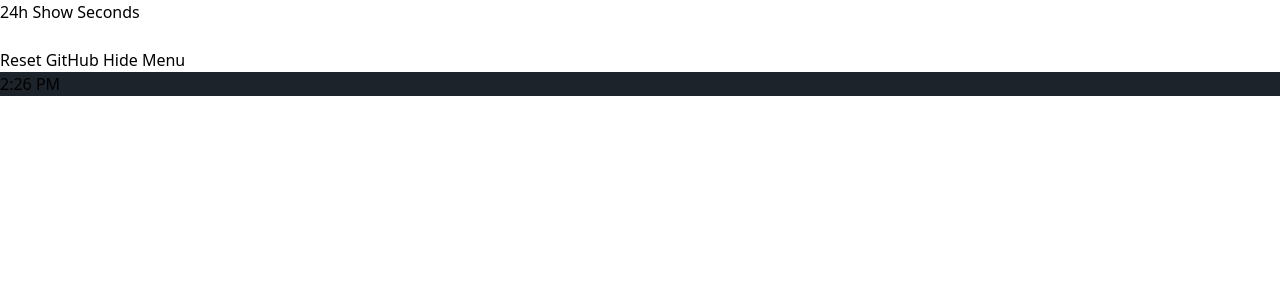
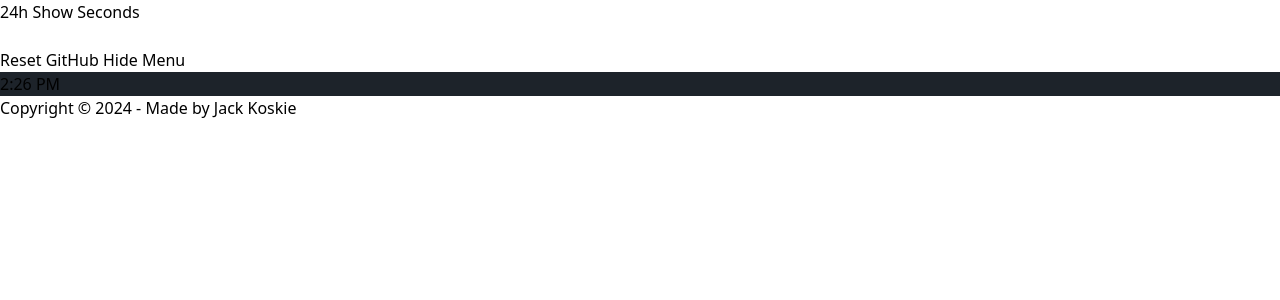
Before and after one commit to jackkoskie/clock, a SvelteKit app: page / in a window 1280 px wide. Shown: the top 300 px of the page. Built offline with nearby package versions, Linux system fonts and the light colour scheme; some icons are missing.

Commit message:
feat: add made by jack

```diff
--- a/src/routes/+page.svelte
+++ b/src/routes/+page.svelte
@@ -117,6 +117,17 @@
 	</h1>
 </div>
 
+{#if showMenu}
+	<footer class="footer footer-center bg-base-300 p-4 text-base-content">
+		<aside>
+			<p>
+				Copyright © {new Date().getFullYear()} -
+				<a href="https://koskie.ca" class="hover:link">Made by Jack Koskie</a>
+			</p>
+		</aside>
+	</footer>
+{/if}
+
 <style>
 	.dark {
 		--cp-bg-color: #333;
```
